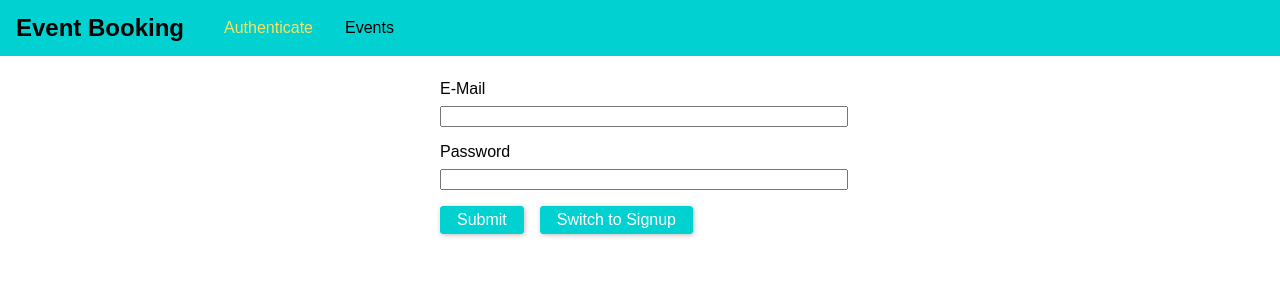
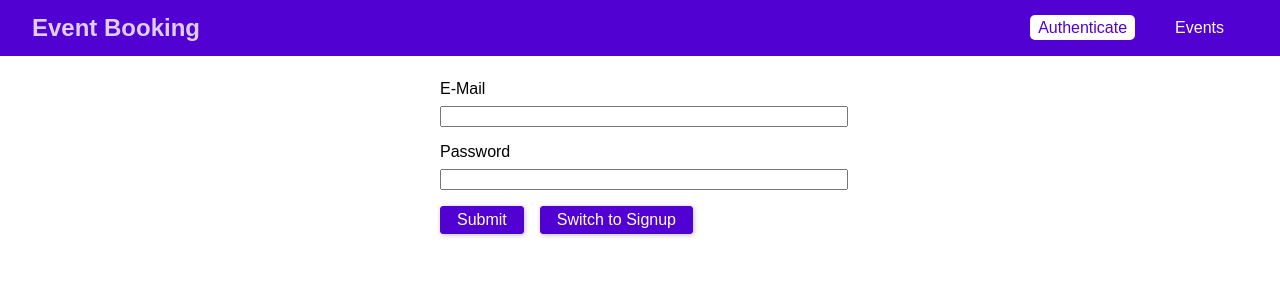
Before and after one commit to VanessaMora702/Event-Booking, a React (Create React App) app in the folder frontend/event-booking-react/: page /auth in a window 1280 px wide. Shown: the top 300 px of the page. Built offline with nearby package versions, Linux system fonts and the light colour scheme.

Commit message:
Changed the main navigation styling

```diff
--- a/frontend/event-booking-react/src/components/Navigation/MainNavigation.css
+++ b/frontend/event-booking-react/src/components/Navigation/MainNavigation.css
@@ -4,15 +4,18 @@
   top: 0;
   width: 100%;
   height: 3.5rem;
-    background: #01d1d1;
-    padding: 0 1rem;
+  background: #5101d1;
+  padding: 0 2rem;
   display: flex;
   align-items: center;
+  justify-content: space-between;
+  box-sizing: border-box;
 }
 
 .main-navigation__logo h1 {
   margin: 0;
   font-size: 1.5rem;
+  color: #dfcefc;
 }
 
 .main-navigation__items {
@@ -24,19 +27,32 @@
   list-style: none;
   padding: 0;
   margin: 0;
+  align-items: center;
 }
 
 .main-navigation__items li {
   margin: 0 1rem;
 }
 
-  .main-navigation__items a {
+.main-navigation__items a,
+.main-navigation__items button {
   text-decoration: none;
-    color: #000;
+  color: white;
+  padding: 0.25rem 0.5rem;
+  border: none;
+  font: inherit;
+  background: transparent;
+  cursor: pointer;
+  vertical-align: middle;
+  margin: 0;
 }
 
 .main-navigation__items a:hover,
 .main-navigation__items a:active,
-  .main-navigation__items a.active {
-      color: #f8e264;
+.main-navigation__items a.active,
+.main-navigation__items button:hover,
+.main-navigation__items button:active {
+  background: #ffffff;
+  color: #5101d1;
+  border-radius: 5px;
 }
--- a/frontend/event-booking-react/src/pages/Auth.css
+++ b/frontend/event-booking-react/src/pages/Auth.css
@@ -20,9 +20,9 @@
   }
 
   .form-actions button {
-    background: #01d1d1;
+    background: #5101d1;
     font: inherit;
-    border: 1px solid #01d1d1;
+    border: 1px solid #5101d1;
     border-radius: 3px;
     padding: 0.25rem 1rem;
     margin-right: 1rem;
@@ -33,6 +33,6 @@
 
   .form-actions button:hover,
   .form-actions button:active {
-      background: #01a7a7;
-      border-color: #01a7a7;
+      background: #ffffff;
+      color: #5101d1;
   }
```
Lines whose indentation alone changed are shown as unchanged.
